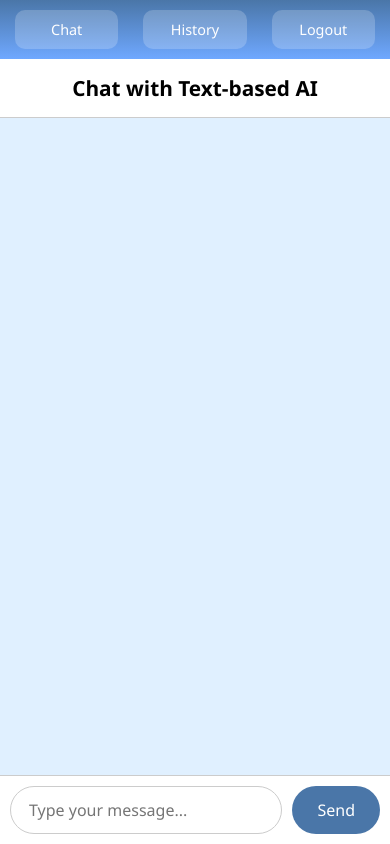
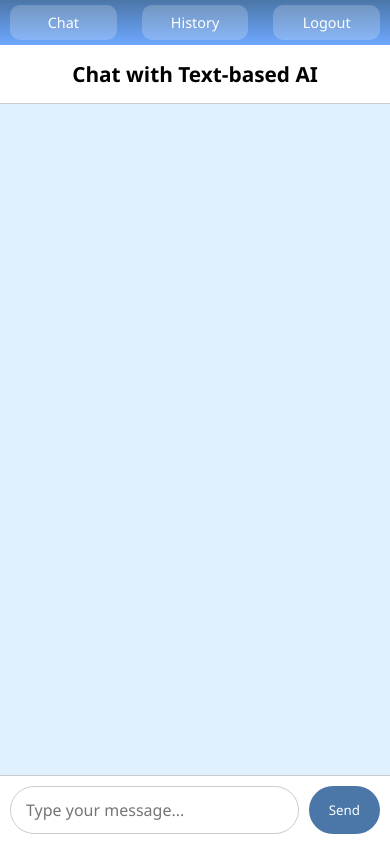
Before and after one commit to Veerannanamana/EDUCATION-GPT, a Flask app: page /chat in a window 390 px wide. Run offline with Flask 3, Linux system fonts and the light colour scheme; the visitor is signed in with stand-in values (Sample User, id 1); data that the repository does not hold is empty; some libraries are stand-ins or nearby versions.

Commit message:
Initial commit - Flask MongoDB project

```diff
--- a/templates/chat.html
+++ b/templates/chat.html
@@ -14,7 +14,13 @@
 * { box-sizing: border-box; margin: 0; padding: 0; font-family: 'Segoe UI', Tahoma, Geneva, Verdana, sans-serif; }
 
 /* Body */
-body { display: flex; height: 100vh; background: #e0f0ff; overflow: hidden; }
+body {
+    display: flex;
+    flex-direction: row;
+    height: 100vh;
+    background: #e0f0ff;
+    overflow: hidden;
+}
 
 /* Sidebar */
 #sidebar {
@@ -68,6 +74,8 @@ header {
     gap: 10px;
     scroll-behavior: smooth;
 }
+
+/* Messages */
 .message {
     max-width: 70%;
     padding: 12px 18px;
@@ -79,40 +87,39 @@ header {
 .user { background: #4a76a8; color: #fff; margin-left: auto; text-align: right; }
 .bot { background: #dcefff; color: #000; margin-right: auto; text-align: left; border: 1px solid #a0c4ff; }
 
-/* Code Block Styling */
+/* Code Block */
 .message pre { background: #f0f8ff; padding: 10px; border-radius: 15px; overflow-x: auto; }
 .message code { font-family: monospace; font-size: 0.9rem; }
 
 /* Chat Form */
 form {
     display: flex;
-    padding: 15px 20px;
+    padding: 10px 15px;
     background: #fff;
     border-top: 1px solid #ccc;
+    flex-shrink: 0;
 }
 input {
     flex: 1;
-    padding: 12px 18px;
+    padding: 12px 15px;
     border-radius: 25px;
     border: 1px solid #ccc;
     font-size: 1rem;
-    margin-right: 10px;
     outline: none;
 }
 input:focus { border-color: #4a76a8; }
 button#send-btn {
-    padding: 12px 25px;
+    padding: 12px 20px;
     border-radius: 25px;
     border: none;
     background: #4a76a8;
     color: #fff;
     cursor: pointer;
-    font-size: 1rem;
-    transition: all 0.3s;
+    margin-left: 10px;
 }
 button#send-btn:hover { background: #365f91; }
 
-/* Logout Modal */
+/* Logout modal */
 #logout-modal {
     position: fixed;
     top: 0; left: 0;
@@ -148,13 +155,13 @@ button.confirm:hover { background: #365f91; }
     #sidebar {
         width: 100%;
         flex-direction: row;
+        overflow-x: auto;
+        padding: 5px;
         justify-content: space-around;
-        padding: 10px;
-        overflow-x: auto;
     }
     #sidebar h2 { display: none; }
-    #sidebar button { flex: 1; margin: 0 5px; font-size: 0.9rem; padding: 10px; white-space: nowrap; }
-    #main { height: calc(100vh - 60px); }
+    #sidebar button { flex: 1; margin: 0 5px; white-space: nowrap; font-size: 0.9rem; padding: 8px; }
+    #main { height: calc(100vh - 50px); }
     #chat-box { padding: 10px; }
     form { padding: 10px; }
 }
@@ -173,9 +180,7 @@ button.confirm:hover { background: #365f91; }
 <!-- Main Chat Area -->
 <div id="main">
     <header>Chat with Text-based AI</header>
-
     <div id="chat-box"></div>
-
     <form id="chat-form">
         <input type="text" id="message" placeholder="Type your message..." autocomplete="off" required />
         <button type="submit" id="send-btn">Send</button>
```
